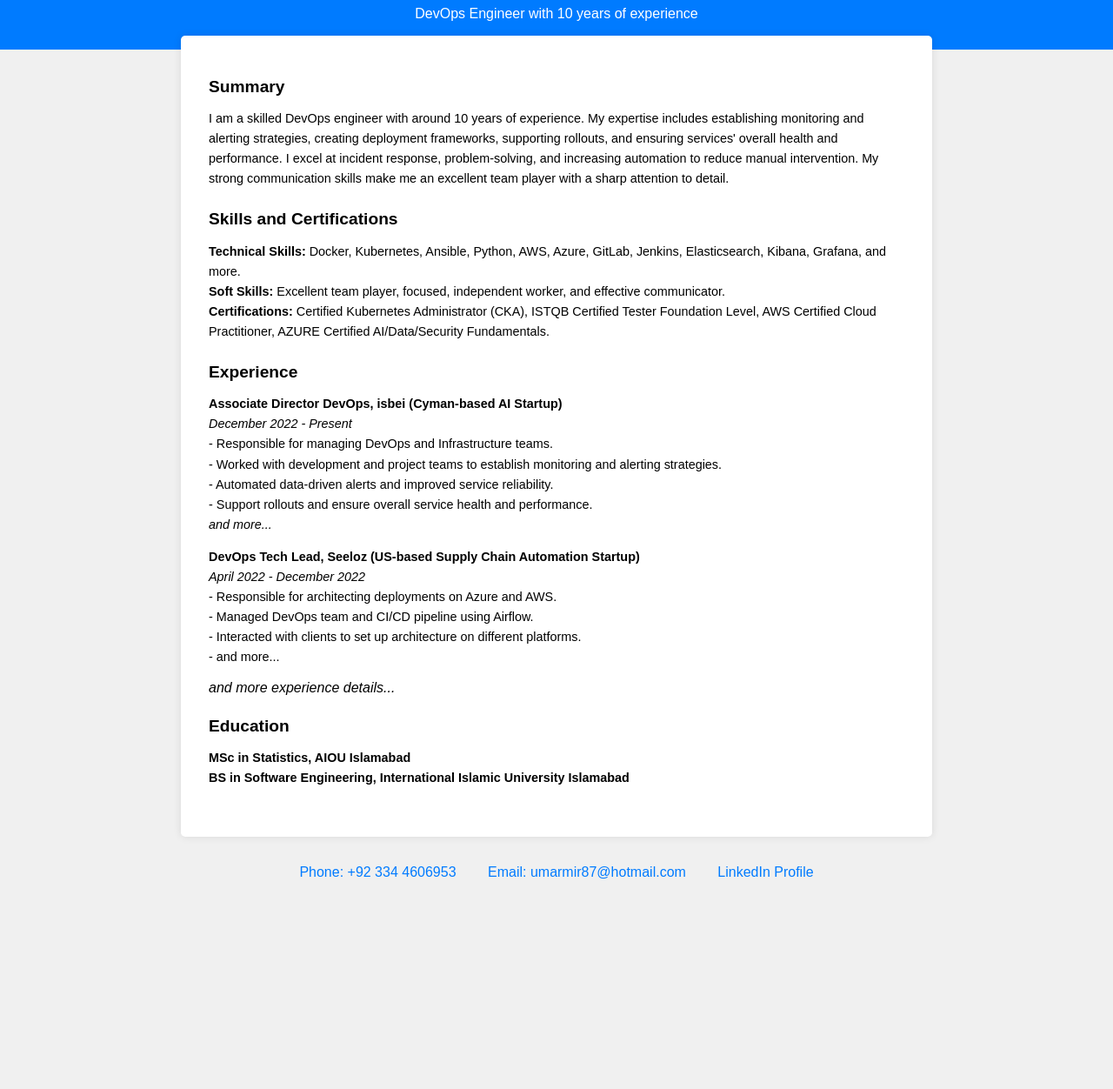
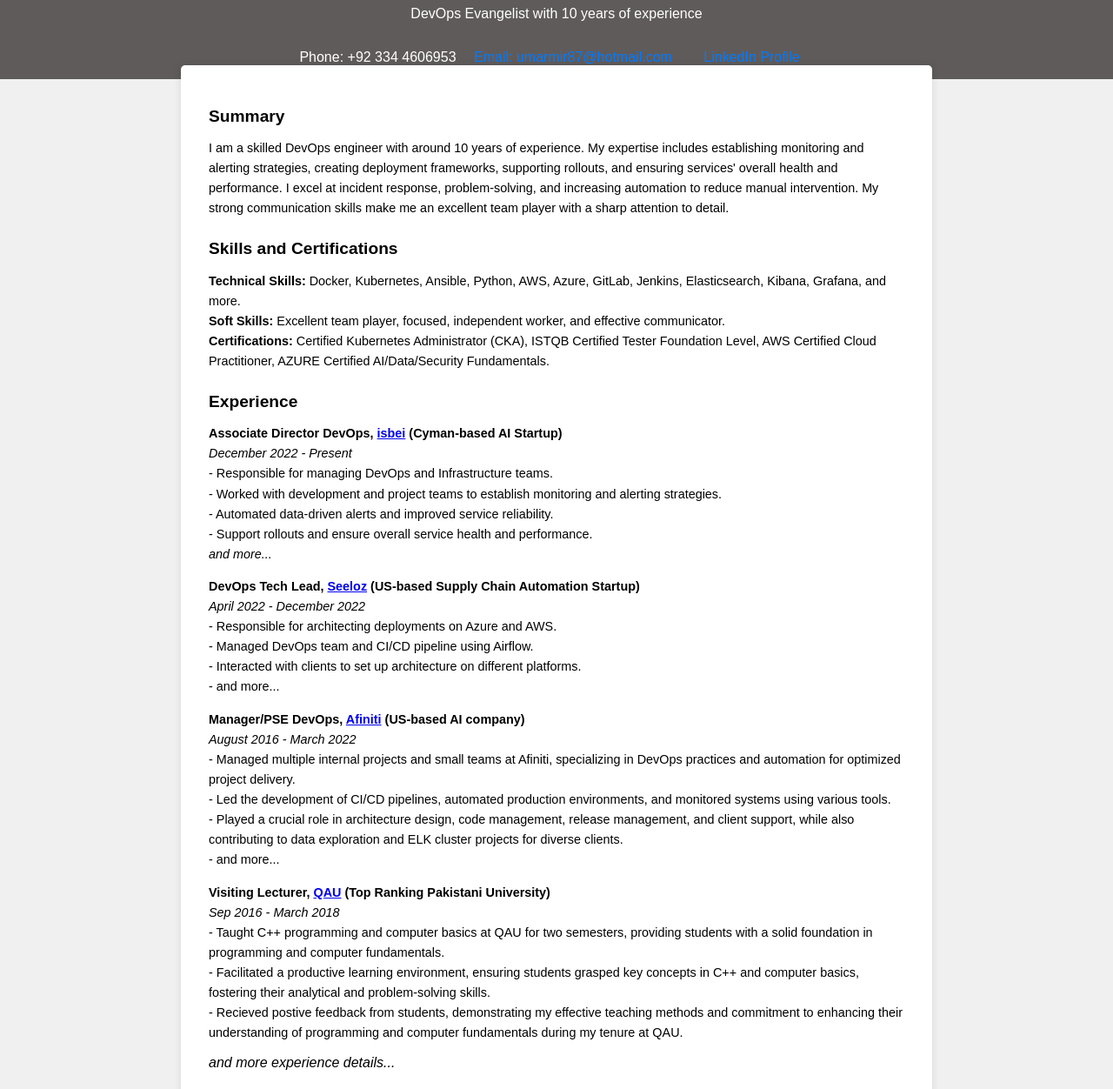
Before and after one commit to umarmir/resume, a plain HTML site: page index.html in a window 1280 px wide. Shown: the part 89-1341 px from the top of the page at 87% size. Before the commit the page ends 1101 px from the top, so only its background shows below. Drawn offline with Linux system fonts and the light colour scheme.

Commit message:
expereince updated with minor ui tweaks.

```diff
--- a/index.html
+++ b/index.html
@@ -12,7 +12,7 @@
             background-color: #f0f0f0;
         }
         .header {
-            background-color: #007BFF;
+            background-color: #605b5b;
             color: #fff;
             text-align: center;
             padding: 1em;
@@ -52,7 +52,12 @@
 <body>
     <div class="header">
         <h1>Umar Mir</h1>
-        <p>DevOps Engineer with 10 years of experience</p>
+        <p>DevOps Evangelist with 10 years of experience</p>
+        <div class="contact">
+            Phone: +92 334 4606953
+            <a href="mailto:umarmir87@hotmail.com">Email: umarmir87@hotmail.com</a>
+            <a href="https://linkedin.com/in/umarmir1">LinkedIn Profile</a>
+        </div>
     </div>
     <div class="container">
         <div class="section">
@@ -72,7 +77,7 @@
         <div class="section">
             <h2 class="section-header">Experience</h2>
             <p class="section-content">
-                <strong>Associate Director DevOps, isbei (Cyman-based AI Startup)</strong><br>
+                <strong>Associate Director DevOps, <a href="https://www.isbei.com/">isbei</a> (Cyman-based AI Startup)</strong><br>
                 <em>December 2022 - Present</em><br>
                 - Responsible for managing DevOps and Infrastructure teams.<br>
                 - Worked with development and project teams to establish monitoring and alerting strategies.<br>
@@ -81,12 +86,27 @@
                 <em>and more...</em>
             </p>
             <p class="section-content">
-                <strong>DevOps Tech Lead, Seeloz (US-based Supply Chain Automation Startup)</strong><br>
+                <strong>DevOps Tech Lead, <a href="https://www.seeloz.com/">Seeloz</a>  (US-based Supply Chain Automation Startup)</strong><br>
                 <em>April 2022 - December 2022</em><br>
                 - Responsible for architecting deployments on Azure and AWS.<br>
                 - Managed DevOps team and CI/CD pipeline using Airflow.<br>
                 - Interacted with clients to set up architecture on different platforms.<br>
                 - and more...
+            </p>
+            <p class="section-content">
+                <strong>Manager/PSE DevOps, <a href="https://www.afiniti.com/">Afiniti</a> (US-based AI company) </strong><br>
+                <em>August 2016 - March 2022</em><br>
+                - Managed multiple internal projects and small teams at Afiniti, specializing in DevOps practices and automation for optimized project delivery.<br>
+                - Led the development of CI/CD pipelines, automated production environments, and monitored systems using various tools.<br>
+                - Played a crucial role in architecture design, code management, release management, and client support, while also contributing to data exploration and ELK cluster projects for diverse clients.<br>
+                - and more...
+            </p>
+            <p class="section-content">
+                <strong>Visiting Lecturer, <a href="https://qau.edu.pk/">QAU</a> (Top Ranking Pakistani University) </strong><br>
+                <em>Sep 2016 - March 2018</em><br>
+                - Taught C++ programming and computer basics at QAU for two semesters, providing students with a solid foundation in programming and computer fundamentals.<br>
+                - Facilitated a productive learning environment, ensuring students grasped key concepts in C++ and computer basics, fostering their analytical and problem-solving skills.<br>
+                - Recieved postive feedback from students, demonstrating my effective teaching methods and commitment to enhancing their understanding of programming and computer fundamentals during my tenure at QAU.
             </p>
             <em>and more experience details...</em>
         </div>
@@ -98,10 +118,5 @@
             </p>
         </div>
     </div>
-    <div class="contact">
-        <a href="tel:+923344606953">Phone: +92 334 4606953</a>
-        <a href="mailto:umarmir87@hotmail.com">Email: umarmir87@hotmail.com</a>
-        <a href="https://linkedin.com/in/umarmir1">LinkedIn Profile</a>
-    </div>
 </body>
 </html>
```
